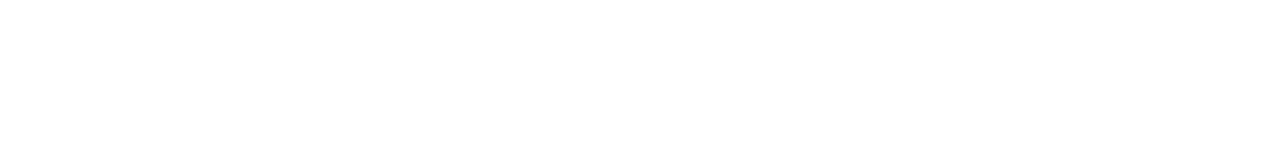
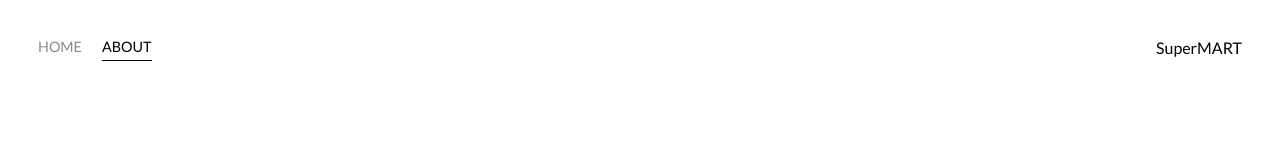
Before and after one commit to Jayalakshmis29/supermart, a plain HTML site: page myorders.html in a window 1280 px wide. Drawn offline with Linux system fonts and the light colour scheme.

Commit message:
Update myorders.html

```diff
--- a/myorders.html
+++ b/myorders.html
@@ -1,12 +1,30 @@
 <!DOCTYPE html>
 <html lang="en">
+
+
 <head>
-    <meta charset="UTF-8">
-    <meta http-equiv="X-UA-Compatible" content="IE=edge">
-    <meta name="viewport" content="width=device-width, initial-scale=1.0">
-    <title>My Orders</title>
+  <meta charset='UTF-8'>
+  <title>Supermart Homepage</title>
+  <link href="https://fonts.googleapis.com/css?family=Lato" rel="stylesheet">
+  <link rel="stylesheet" href="styles.css">
 </head>
+
 <body>
+  <div class="container">
+    <div class="nav-wrapper">
+      <div class="left-side">
+        <div class="nav-link-wrapper">
+          <a href="index.html">Home</a>
+        </div>
 
-</body>
-</html>
+        <div class="nav-link-wrapper active-nav-link">
+          <a href="about.html">About</a>
+        </div>
+      </div>
+
+      <div class="right-side">
+        <div class="brand">
+          SuperMART
+        </div>
+      </div>
+    </div>
```
